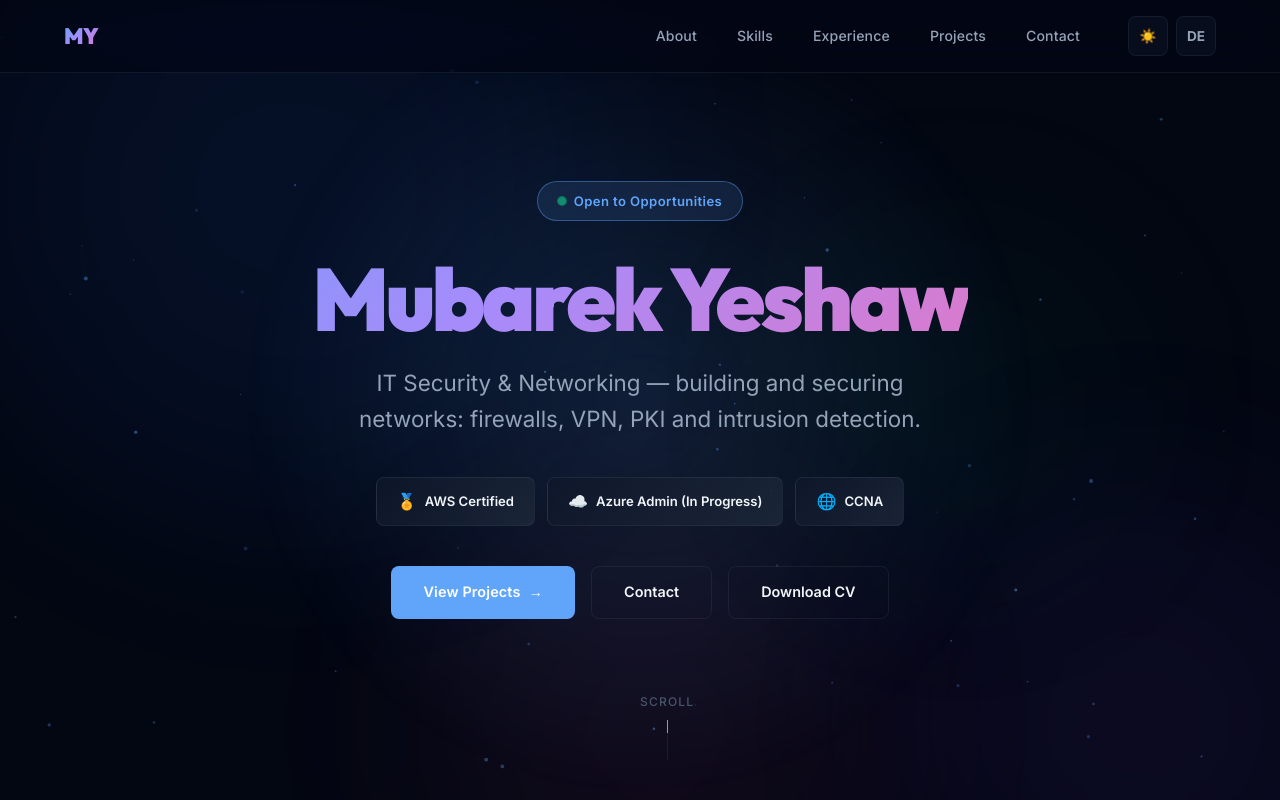
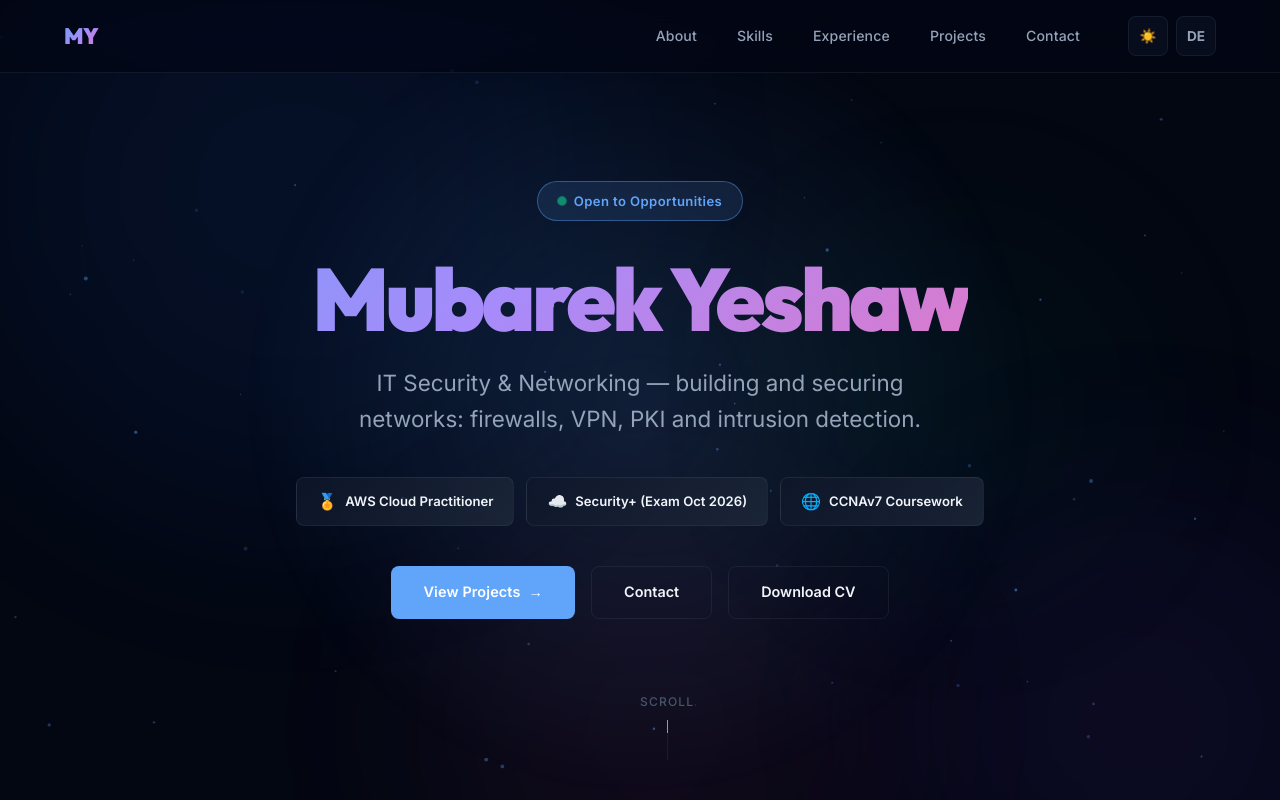
Before and after one commit to itsmubarek/Portfolio, a React (Vite) app: page / in a window 1280 px wide. Shown: the top 800 px of the page. Built offline with nearby package versions, Linux system fonts and the light colour scheme; the HTML template or start-up script is replaced by a standard one.

Commit message:
Correct certification badges: AWS Cloud Practitioner, Security+, CCNAv7 coursework

```diff
--- a/src/translations.ts
+++ b/src/translations.ts
@@ -12,9 +12,9 @@ export const translations = {
       subtitle: "IT Security & Networking — building and securing networks: firewalls, VPN, PKI and intrusion detection.",
       available: "Open to Opportunities",
       badges: {
-        aws: "AWS Certified",
-        azure: "Azure Admin (In Progress)",
-        ccna: "CCNA",
+        aws: "AWS Cloud Practitioner",
+        azure: "Security+ (Exam Oct 2026)",
+        ccna: "CCNAv7 Coursework",
       },
       cta: "View Projects",
       resumeCta: "Download CV",
@@ -96,9 +96,9 @@ export const translations = {
       subtitle: "IT-Sicherheit & Netzwerke — Aufbau und Absicherung von Netzwerken: Firewalls, VPN, PKI und Intrusion Detection.",
       available: "Offen für Möglichkeiten",
       badges: {
-        aws: "AWS Zertifiziert",
-        azure: "Azure Admin (In Vorbereitung)",
-        ccna: "CCNA",
+        aws: "AWS Cloud Practitioner",
+        azure: "Security+ (Prüfung Okt. 2026)",
+        ccna: "CCNAv7 Kurse",
       },
       cta: "Projekte ansehen",
       resumeCta: "Lebenslauf herunterladen",
```
